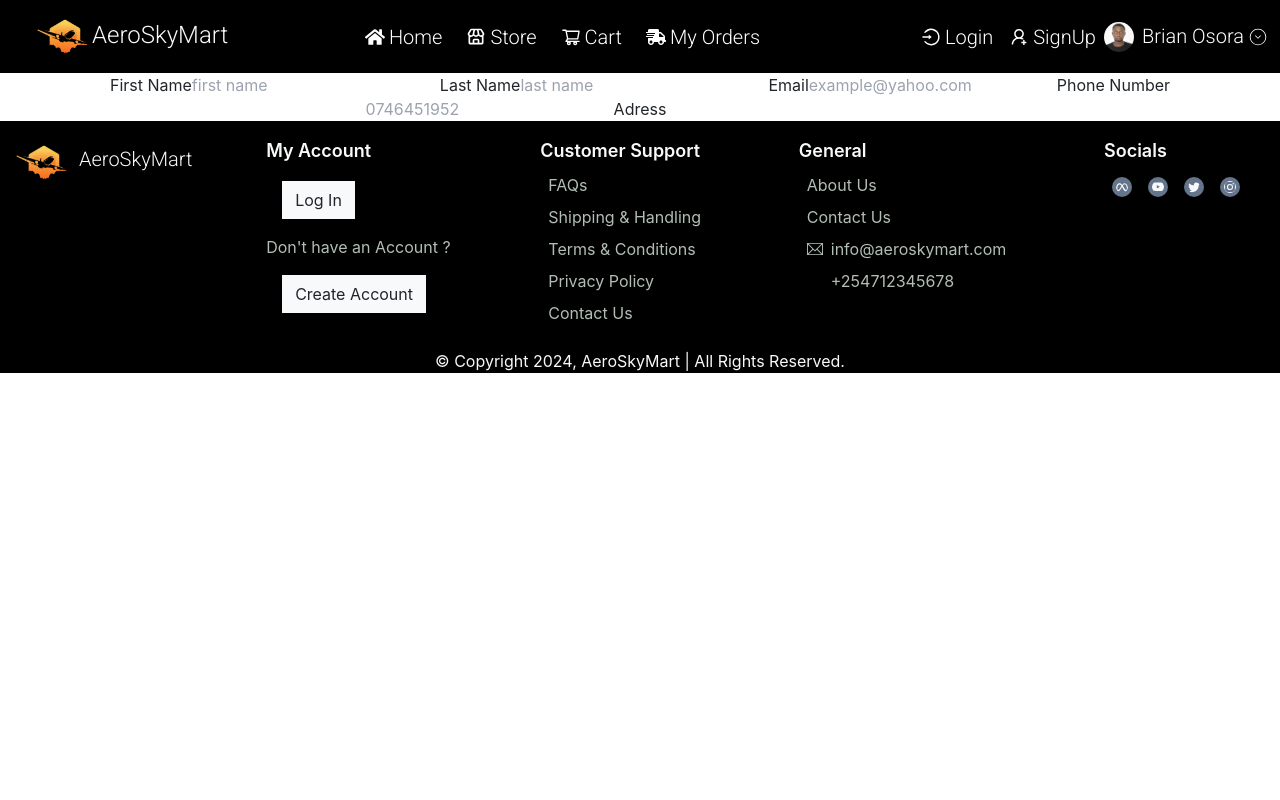
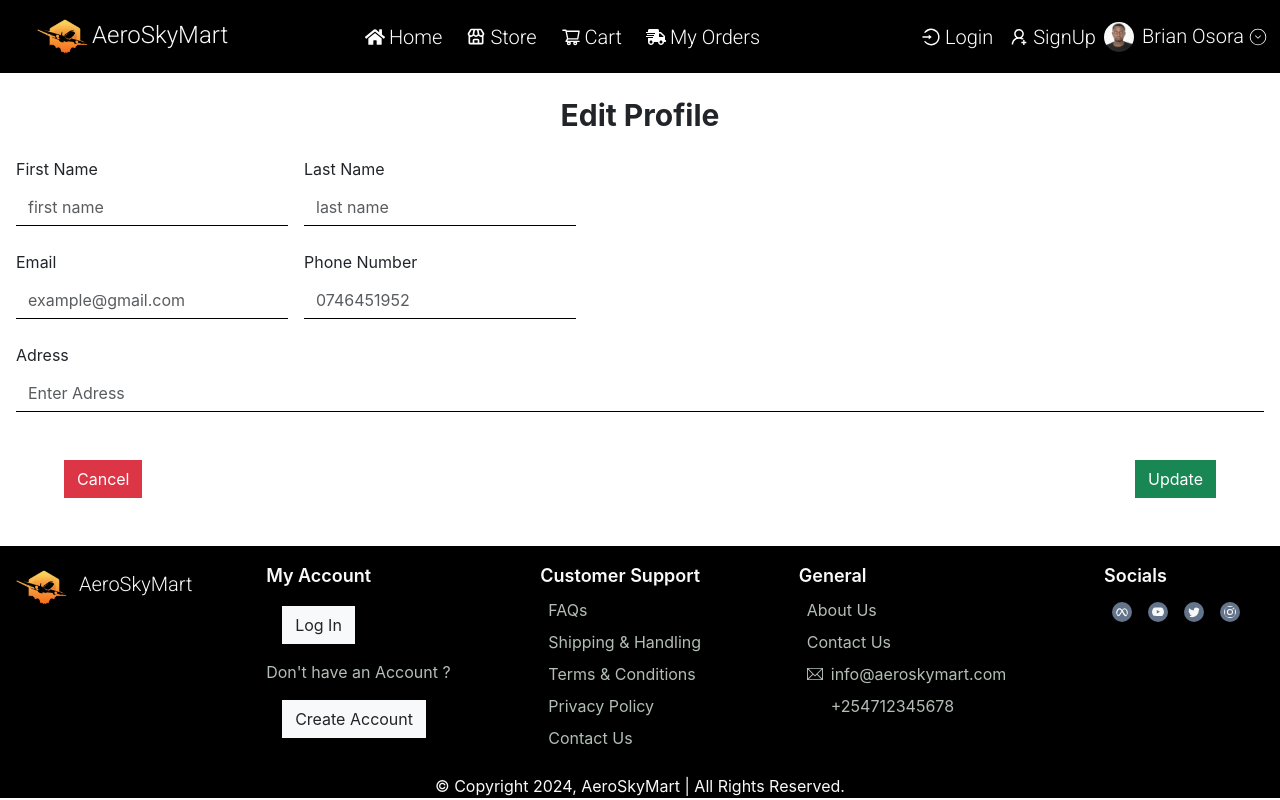
Before and after one commit to Osorabrian/AeroSkyMart, a React (Create React App) app: page /edit_profile in a window 1280 px wide. Built offline with nearby package versions, Linux system fonts and the light colour scheme; some icons are missing.

Commit message:
make input accept only images

```diff
--- a/src/Components/MyProfile/EditProfile.js
+++ b/src/Components/MyProfile/EditProfile.js
@@ -3,21 +3,47 @@ import React from 'react'
 export default function EditProfile(){
     return(
         <div>
-            <form>
-                <label>First Name</label>
-                <input type='text' placeholder='first name'/>
 
-                <label>Last Name</label>
-                <input type='text' placeholder='last name'/>
+            <h1 className='text-3xl font-bold mt-4'>Edit Profile</h1>
 
-                <label>Email</label>
-                <input type='email' placeholder='example@yahoo.com'/>
+            <form className='text-left m-3'>
 
-                <label>Phone Number</label>
-                <input type='number' placeholder='0746451952'/>
+                <div className='flex my-4'>
 
-                <label>Adress</label>
-                <input type='text' />
+                    <div className='me-3'>
+                        <label className='form-label'>First Name</label>
+                        <input type='text' placeholder='first name' className='form-control'/>
+                    </div>
+
+                    <div>
+                        <label className='form-label'>Last Name</label>
+                        <input type='text' placeholder='last name' className='form-control'/>
+                    </div>
+
+                </div>
+
+                <div className='flex my-4'>
+                    <div className=''>
+                        <label className='form-label'>Email</label>
+                        <input type='email' placeholder='example@gmail.com'className='form-control'/>
+                    </div>
+
+                    <div className='ms-3'>
+                        <label className='form-label'>Phone Number</label>
+                        <input type='number' placeholder='0746451952' className='form-control'/>
+                    </div>
+                </div>
+
+                <div className='my-4'>
+                    <label className='form-label'>Adress</label>
+                    <input type='text' placeholder='Enter Adress' className='form-control'/>
+                </div>
+
+                <div className='justify-between flex mx-5 my-5'>
+                    <button className='btn btn-danger rounded-none'>Cancel</button>
+                    <button className='btn btn-success rounded-none'>Update</button>
+                </div>
+
             </form>
         </div>
     )
```
